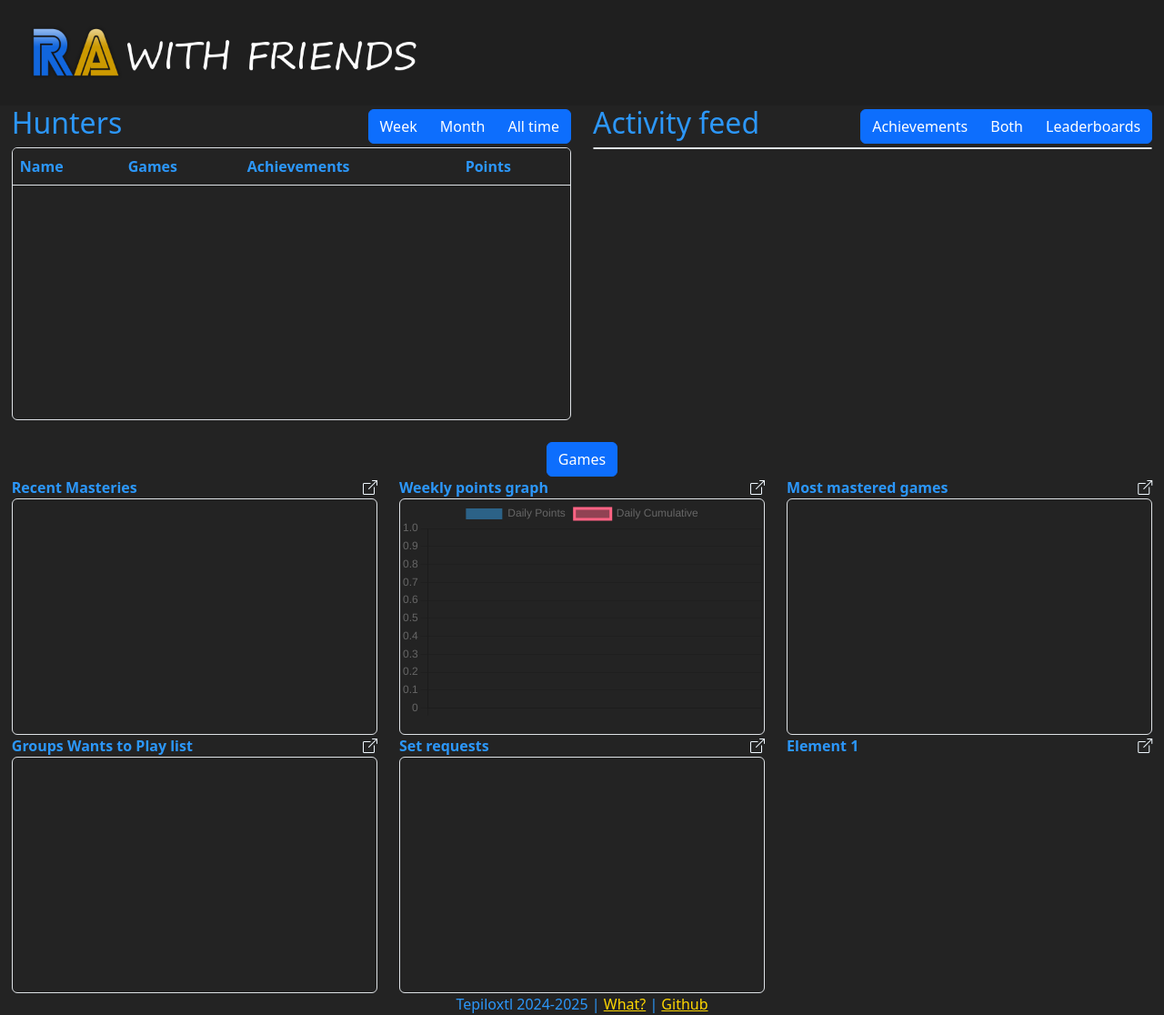
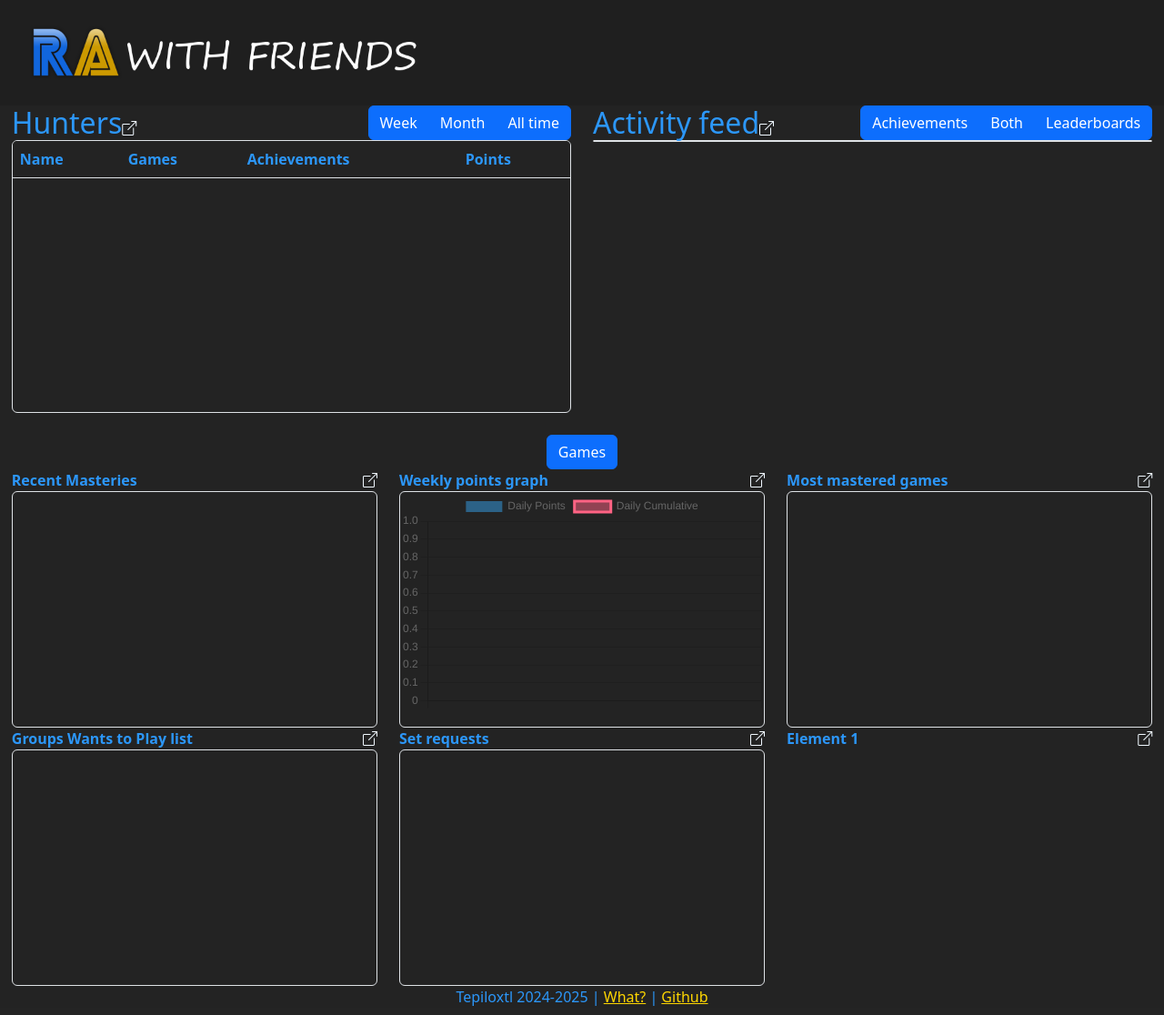
Before and after one commit to tepiloxtl/rawf, a Flask app: page / in a window 1280 px wide. Shown: the whole page at 91% size. Run offline with Flask 3, Linux system fonts and the light colour scheme; data that the repository does not hold is empty.

Commit message:
Added popups for hunters and feed

```diff
--- a/webapp/routes.py
+++ b/webapp/routes.py
@@ -325,7 +325,9 @@
 @app.route('/widget/<widget>')
 def popupwidget(widget):
     cstyles = {"widget_table": {"class": "scrollable-table border rounded"},
-               "widget_graph": {"class": "chart-container border rounded", "style": "position: relative; height:100%; width:100%;"}}
+               "widget_graph": {"class": "chart-container border rounded", "style": "position: relative; height:100%; width:100%;"},
+               "widget_feed": {"class": "list-group list-group-flush scrollable-list border rounded"},
+}
     match widget:
         case "wtpg":
             data = get_want_to_play_games()
@@ -342,6 +344,14 @@
         case "masteries":
             data = get_latest_masteries()
             swidget = "{% import 'widgets.html.j2' as widgets %}{{ widgets.widget_list_gamebyuser(data, cstyles.widget_table) }}"
+        case "hunters":
+            data = query_db('select * from users ORDER BY TotalPoints DESC')
+            swidget = "{% import 'widgets.html.j2' as widgets %}{{ widgets.widget_hunters(data, cstyles.widget_table) }}"
+        case "activity-feed":
+            data = activity_feed("combined")
+            swidget = "{% import 'widgets.html.j2' as widgets %}{{ widgets.widget_feed(data, cstyles.widget_feed) }}"
+
+
     return render_template('popup.html.j2', widget=render_template_string(swidget, data=data, cstyles=cstyles))
 # weeklypoints
 # mastered
--- a/webapp/templates/index.html.j2
+++ b/webapp/templates/index.html.j2
@@ -8,7 +8,7 @@
         <div class="row row-cols-md-1 row-cols-lg-2">
             <div class="col">
                 <div style="display: flex; justify-content: space-between; align-items: center;">
-                    <div><h2>Hunters</h2></div>
+                    <div><h2 style="display:inline">Hunters</h2><a onclick="window.open('widget/hunters', 'mypopuptitle', 'width=600,height=300')"><i class="bi bi-box-arrow-up-right" style="color:aliceblue; cursor: pointer;"></i></a></div>
                     <div>
                         <div class="btn-group" id="update-js" role="group">
                             <button type="button" class="btn btn-primary" payload="hunters-week">Week</button>
@@ -23,7 +23,7 @@
             </div>
             <div class="col">
                 <div style="display: flex; justify-content: space-between; align-items: center;">
-                    <div><h2>Activity feed</h2></div>
+                    <div><h2 style="display:inline">Activity feed</h2><a onclick="window.open('widget/activity-feed', 'mypopuptitle', 'width=600,height=300')"><i class="bi bi-box-arrow-up-right" style="color:aliceblue; cursor: pointer;"></i></a></div>
                     <div>
                         <div class="btn-group" id="update-js" role="group">
                             <button type="button" class="btn btn-primary" payload="feed-achievements">Achievements</button>
```
